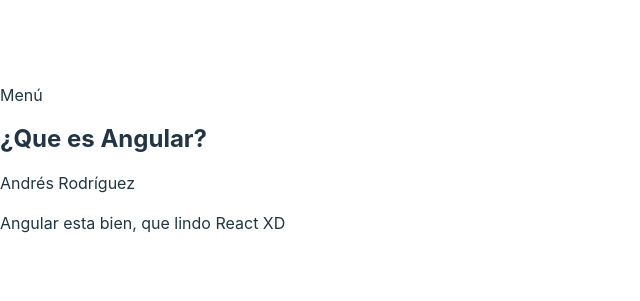
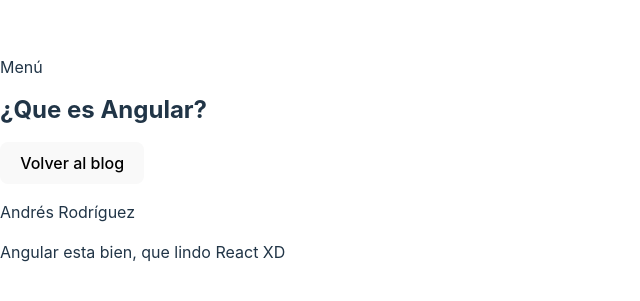
Before and after one commit to odagora/react-router-app, a React (Vite) app: page /#/blog/que-es-angular in a window 1280 px wide. Shown: the part 233-534 px from the top of the page, without its empty margins (0-640 px from the left). Built offline with nearby package versions, Linux system fonts and the light colour scheme.

Commit message:
feat: :sparkles: added main blog page redirect from blog posts

```diff
--- a/src/components/BlogPost.jsx
+++ b/src/components/BlogPost.jsx
@@ -1,15 +1,21 @@
 import React from "react";
-import { useParams } from "react-router-dom";
+import { useNavigate, useParams } from "react-router-dom";
 import { blogdata } from "./BlogPage";
 
 export const BlogPost = () => {
+  const navigate = useNavigate();
   const { slug } = useParams();
+  const blogpost = blogdata.find((post) => post.slug === slug);
 
-  const blogpost = blogdata.find((post) => post.slug === slug);
+  const returnBlog = () => {
+    navigate("/blog");
+  };
 
   return (
     <>
       <h2>{blogpost.title}</h2>
+
+      <button onClick={returnBlog}>Volver al blog</button>
       <p>{blogpost.author}</p>
       <p>{blogpost.content}</p>
     </>
```
